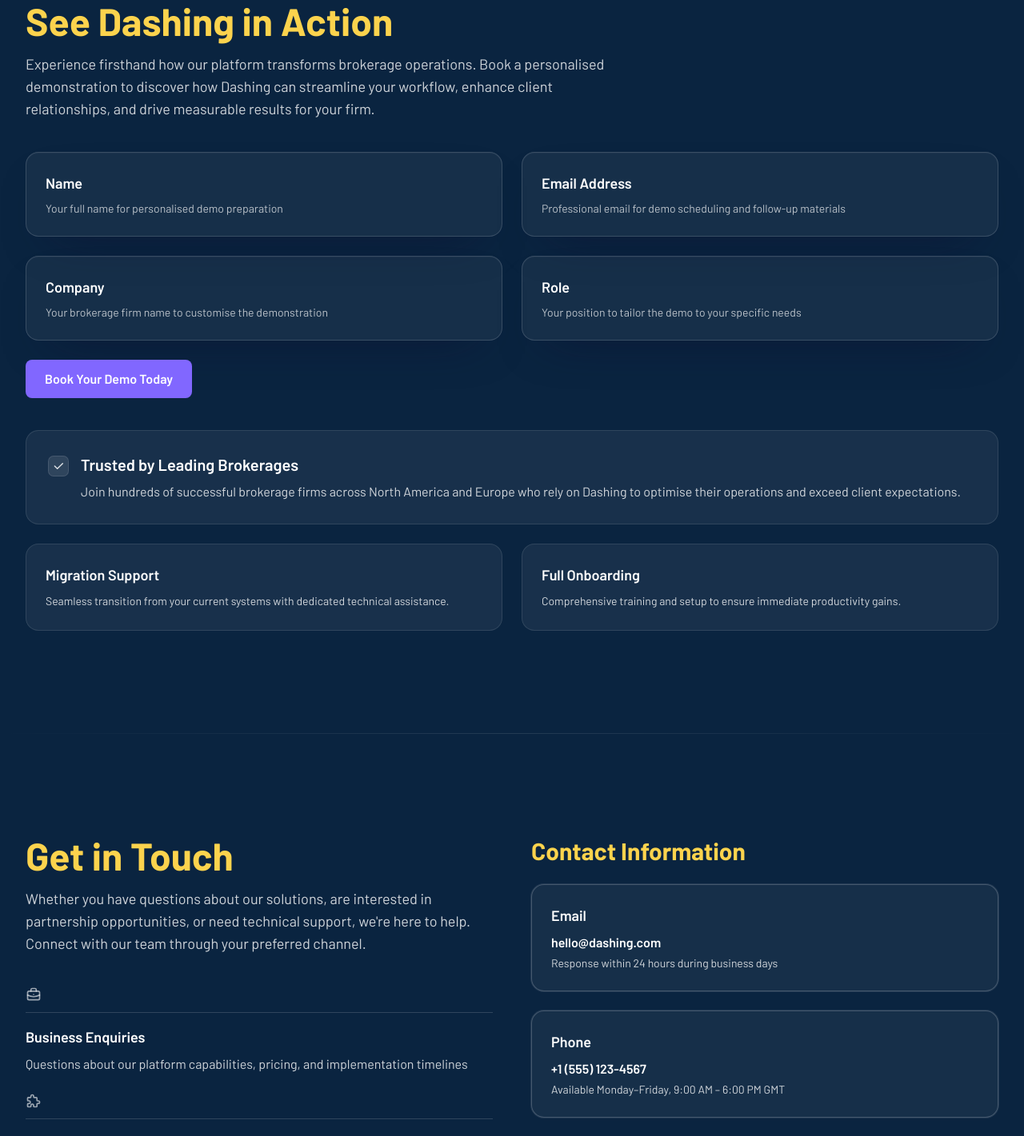
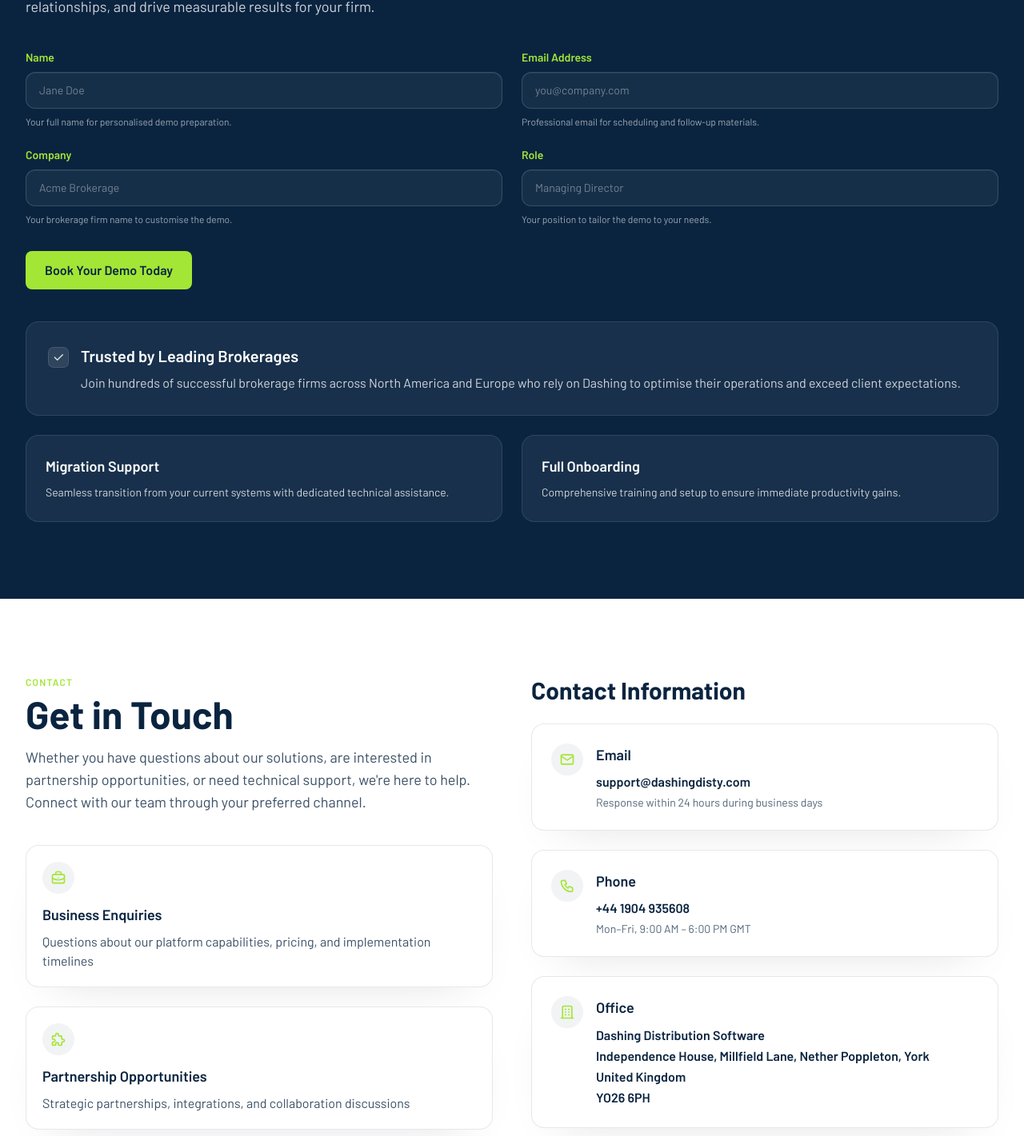
Before and after one commit to hari-bhandari/dashing-site2, a Next.js app: page /contact in a window 1280 px wide. Shown: the part 222-1643 px from the top of the page at 80% size. Built offline with nearby package versions, Linux system fonts and the light colour scheme.

Commit message:
refactor: Update Contact sections for improved styling and user experience

```diff
--- a/src/app/components/Contact/ContactDemoSection.tsx
+++ b/src/app/components/Contact/ContactDemoSection.tsx
@@ -1,12 +1,13 @@
+'use client';
+
 import { IconCheck } from "@tabler/icons-react";
-import Link from "next/link";
 
 export default function ContactDemoSection() {
   return (
     <section className="relative isolate overflow-hidden py-16 sm:py-24">
       <div className="mx-auto w-full max-w-7xl px-4 sm:px-6 lg:px-8">
         <div className="max-w-3xl">
-          <h1 className="text-4xl font-extrabold text-amber-300 sm:text-5xl">See Dashing in Action</h1>
+          <h1 className="text-4xl font-extrabold text-white sm:text-5xl">See Dashing in Action</h1>
           <p className="mt-4 text-base leading-relaxed text-white/80 sm:text-lg">
             Experience firsthand how our platform transforms brokerage operations. Book a personalised demonstration to
             discover how Dashing can streamline your workflow, enhance client relationships, and drive measurable
@@ -14,32 +15,67 @@ export default function ContactDemoSection() {
           </p>
         </div>
 
-        {/* Field cards */}
-        <div className="mt-8 grid gap-6 sm:mt-10 sm:grid-cols-2">
-          {[
-            { title: "Name", desc: "Your full name for personalised demo preparation" },
-            { title: "Email Address", desc: "Professional email for demo scheduling and follow-up materials" },
-            { title: "Company", desc: "Your brokerage firm name to customise the demonstration" },
-            { title: "Role", desc: "Your position to tailor the demo to your specific needs" },
-          ].map(({ title, desc }) => (
-            <div
-              key={title}
-              className="rounded-2xl border border-white/15 bg-white/5 p-6 shadow-[inset_0_1px_0_rgba(255,255,255,0.04),0_25px_60px_-35px_rgba(12,10,43,0.65)]"
+        {/* Demo request form */}
+        <form className="mt-8 space-y-8 sm:mt-10" onSubmit={(e) => { e.preventDefault(); /* integrate submission later */ }}>
+          <div className="grid gap-6 sm:grid-cols-2">
+            <div className="flex flex-col space-y-2">
+              <label htmlFor="name" className="text-sm font-semibold text-lime-400">Name</label>
+              <input
+                id="name"
+                name="name"
+                type="text"
+                required
+                placeholder="Jane Doe"
+                className="rounded-xl border border-white/15 bg-white/5 px-4 py-3 text-sm text-white placeholder-white/40 shadow-[inset_0_1px_0_rgba(255,255,255,0.06)] focus:outline-none focus:ring-2 focus:ring-lime-400/40"
+              />
+              <p className="text-xs text-white/60">Your full name for personalised demo preparation.</p>
+            </div>
+            <div className="flex flex-col space-y-2">
+              <label htmlFor="email" className="text-sm font-semibold text-lime-400">Email Address</label>
+              <input
+                id="email"
+                name="email"
+                type="email"
+                required
+                placeholder="you@company.com"
+                className="rounded-xl border border-white/15 bg-white/5 px-4 py-3 text-sm text-white placeholder-white/40 shadow-[inset_0_1px_0_rgba(255,255,255,0.06)] focus:outline-none focus:ring-2 focus:ring-lime-400/40"
+              />
+              <p className="text-xs text-white/60">Professional email for scheduling and follow-up materials.</p>
+            </div>
+            <div className="flex flex-col space-y-2">
+              <label htmlFor="company" className="text-sm font-semibold text-lime-400">Company</label>
+              <input
+                id="company"
+                name="company"
+                type="text"
+                required
+                placeholder="Acme Brokerage"
+                className="rounded-xl border border-white/15 bg-white/5 px-4 py-3 text-sm text-white placeholder-white/40 shadow-[inset_0_1px_0_rgba(255,255,255,0.06)] focus:outline-none focus:ring-2 focus:ring-lime-400/40"
+              />
+              <p className="text-xs text-white/60">Your brokerage firm name to customise the demo.</p>
+            </div>
+            <div className="flex flex-col space-y-2">
+              <label htmlFor="role" className="text-sm font-semibold text-lime-400">Role</label>
+              <input
+                id="role"
+                name="role"
+                type="text"
+                required
+                placeholder="Managing Director"
+                className="rounded-xl border border-white/15 bg-white/5 px-4 py-3 text-sm text-white placeholder-white/40 shadow-[inset_0_1px_0_rgba(255,255,255,0.06)] focus:outline-none focus:ring-2 focus:ring-lime-400/40"
+              />
+              <p className="text-xs text-white/60">Your position to tailor the demo to your needs.</p>
+            </div>
+          </div>
+          <div>
+            <button
+              type="submit"
+              className="inline-flex w-full items-center justify-center rounded-lg bg-lime-400 px-6 py-3 text-center text-sm font-semibold text-[#0a2440] shadow-[0_20px_45px_-25px_rgba(163,230,53,0.65)] transition hover:-translate-y-0.5 hover:bg-lime-300 focus-visible:outline-none focus-visible:ring-2 focus-visible:ring-white/40 sm:w-auto sm:text-base"
             >
-              <h3 className="text-lg font-semibold text-white">{title}</h3>
-              <p className="mt-2 text-sm text-white/70">{desc}</p>
-            </div>
-          ))}
-        </div>
-
-        <div className="mt-6">
-          <Link
-            href="#"
-            className="inline-flex items-center justify-center rounded-lg bg-[#8167FF] px-6 py-3 text-base font-semibold text-white shadow-[0_20px_45px_-25px_rgba(129,103,255,0.85)] transition hover:-translate-y-0.5 hover:bg-[#6d54f0]"
-          >
-            Book Your Demo Today
-          </Link>
-        </div>
+              Book Your Demo Today
+            </button>
+          </div>
+        </form>
 
         {/* Trust and benefits */}
         <div className="mt-10 grid gap-6">
--- a/src/app/components/Contact/ContactInfoSection.tsx
+++ b/src/app/components/Contact/ContactInfoSection.tsx
@@ -1,5 +1,5 @@
 import Link from "next/link";
-import { IconBriefcase, IconPuzzle, IconHeadset } from "@tabler/icons-react";
+import { IconBriefcase, IconPuzzle, IconHeadset, IconMail, IconPhone, IconBuilding } from "@tabler/icons-react";
 
 type Enquiry = {
   icon: React.ElementType;
@@ -30,61 +30,77 @@ const enquiries: Enquiry[] = [
 
 export default function ContactInfoSection() {
   return (
-    <section className="relative isolate overflow-hidden py-16 sm:py-24">
+    <section className="relative isolate overflow-hidden bg-white py-16 sm:py-24">
       <div className="mx-auto w-full max-w-7xl px-4 sm:px-6 lg:px-8">
         <div className="grid gap-10 lg:grid-cols-2 lg:gap-12">
           {/* Left: Intro + Enquiries */}
           <div>
-            <h2 className="text-4xl font-extrabold text-amber-300 sm:text-5xl">Get in Touch</h2>
-            <p className="mt-4 max-w-xl text-base leading-relaxed text-white/80 sm:text-lg">
+            <p className="text-xs font-semibold uppercase tracking-widest text-lime-400">Contact</p>
+            <h2 className="mt-2 text-4xl font-extrabold text-[#0a2440] sm:text-5xl">Get in Touch</h2>
+            <p className="mt-4 max-w-xl text-base leading-relaxed text-[#0a2440]/80 sm:text-lg">
               Whether you have questions about our solutions, are interested in partnership opportunities, or need
               technical support, we&#39;re here to help. Connect with our team through your preferred channel.
             </p>
-
-            <div className="mt-8 space-y-6 sm:mt-10">
+            <div className="mt-8 grid gap-6 sm:mt-10">
               {enquiries.map(({ icon: Icon, title, description }) => (
-                <div key={title}>
-                  {/* Icon */}
-                  <Icon className="h-5 w-5 text-white/60" aria-hidden />
-                  <div className="mt-3 border-t border-white/15" aria-hidden />
-                  <h3 className="mt-4 text-lg font-semibold text-white">{title}</h3>
-                  <p className="mt-2 max-w-xl text-sm leading-relaxed text-white/80 sm:text-base">{description}</p>
+                <article
+                  key={title}
+                  className="rounded-2xl border border-[#0a2440]/10 bg-white p-5 shadow-[0_25px_60px_-35px_rgba(12,10,43,0.15)] transition-transform duration-200 hover:-translate-y-0.5"
+                >
+                  <div className="mb-3 inline-flex h-10 w-10 items-center justify-center rounded-full bg-[#0a2440]/5">
+                    <Icon className="h-5 w-5 text-lime-400" aria-hidden />
                   </div>
+                  <h3 className="text-base font-semibold text-[#0a2440] sm:text-lg">{title}</h3>
+                  <p className="mt-2 text-sm leading-relaxed text-[#0a2440]/80 sm:text-base">{description}</p>
+                </article>
               ))}
             </div>
           </div>
 
           {/* Right: Contact Cards */}
           <div>
-            <h3 className="text-2xl font-extrabold text-amber-300 sm:text-3xl">Contact Information</h3>
-
+            <h3 className="text-2xl font-extrabold text-[#0a2440] sm:text-3xl">Contact Information</h3>
             <div className="mt-6 space-y-6">
-              <div className="rounded-2xl border border-white/20 bg-white/5 p-6 ring-1 ring-white/10">
-                <h4 className="text-lg font-semibold text-white">Email</h4>
-                <p className="mt-2 font-semibold text-white">hello@dashing.com</p>
-                <p className="mt-1 text-sm text-white/80">Response within 24 hours during business days</p>
+              <article className="flex items-start gap-4 rounded-2xl border border-[#0a2440]/10 bg-white p-6 shadow-[0_25px_60px_-35px_rgba(12,10,43,0.15)]">
+                <span className="inline-flex h-10 w-10 items-center justify-center rounded-full bg-[#0a2440]/5">
+                  <IconMail className="h-5 w-5 text-lime-400" aria-hidden />
+                </span>
+                <div>
+                  <h4 className="text-lg font-semibold text-[#0a2440]">Email</h4>
+                  <p className="mt-2 font-semibold text-[#0a2440]">support@dashingdisty.com</p>
+                  <p className="mt-1 text-sm text-[#0a2440]/70">Response within 24 hours during business days</p>
                 </div>
-
-              <div className="rounded-2xl border border-white/20 bg-white/5 p-6 ring-1 ring-white/10">
-                <h4 className="text-lg font-semibold text-white">Phone</h4>
-                <p className="mt-2 font-semibold text-white">+1 (555) 123-4567</p>
-                <p className="mt-1 text-sm text-white/80">Available Monday–Friday, 9:00 AM – 6:00 PM GMT</p>
+              </article>
+              <article className="flex items-start gap-4 rounded-2xl border border-[#0a2440]/10 bg-white p-6 shadow-[0_25px_60px_-35px_rgba(12,10,43,0.15)]">
+                <span className="inline-flex h-10 w-10 items-center justify-center rounded-full bg-[#0a2440]/5">
+                  <IconPhone className="h-5 w-5 text-lime-400" aria-hidden />
+                </span>
+                <div>
+                  <h4 className="text-lg font-semibold text-[#0a2440]">Phone</h4>
+                  <p className="mt-2 font-semibold text-[#0a2440]">+44 1904 935608</p>
+                  <p className="mt-1 text-sm text-[#0a2440]/70">Mon–Fri, 9:00 AM – 6:00 PM GMT</p>
                 </div>
-
-              <div className="rounded-2xl border border-white/20 bg-white/5 p-6 ring-1 ring-white/10">
-                <h4 className="text-lg font-semibold text-white">Office</h4>
-                <p className="mt-2 font-semibold leading-relaxed text-white">
-                  123 Financial District
+              </article>
+              <article className="flex items-start gap-4 rounded-2xl border border-[#0a2440]/10 bg-white p-6 shadow-[0_25px_60px_-35px_rgba(12,10,43,0.15)]">
+                <span className="inline-flex h-10 w-10 items-center justify-center rounded-full bg-[#0a2440]/5">
+                  <IconBuilding className="h-5 w-5 text-lime-400" aria-hidden />
+                </span>
+                <div>
+                  <h4 className="text-lg font-semibold text-[#0a2440]">Office</h4>
+                  <p className="mt-2 font-semibold leading-relaxed text-[#0a2440]">
+                    Dashing Distribution Software
                     <br />
-                  London, EC2V 8RF
+                    Independence House, Millfield Lane, Nether Poppleton, York
                     <br />
                     United Kingdom
+                    <br />
+                    YO26 6PH
                   </p>
                 </div>
-
-              <p className="text-sm text-white/80">
+              </article>
+              <p className="text-sm text-[#0a2440]/80">
                 Connect with us on{" "}
-                <Link href="https://www.linkedin.com" className="underline decoration-amber-300/50 underline-offset-4 hover:text-amber-200">
+                <Link href="https://www.linkedin.com" className="underline decoration-lime-400/50 underline-offset-4 hover:text-lime-500">
                   LinkedIn
                 </Link>{" "}
                 for industry insights and company updates.
--- a/src/app/contact/page.tsx
+++ b/src/app/contact/page.tsx
@@ -7,11 +7,8 @@ export default function contact() {
     return (
         <div className="flex min-h-screen flex-col text-white">
             <Navbar />
-            <main className="mx-auto w-full max-w-7xl pt-28 sm:pt-32">
                 <ContactDemoSection />
-                <div className="mx-auto my-8 h-px w-full max-w-7xl bg-gradient-to-r from-transparent via-white/10 to-transparent" aria-hidden />
                 <ContactInfoSection />
-            </main>
             <Footer />
         </div>
     );
```
Lines whose indentation alone changed are shown as unchanged.
